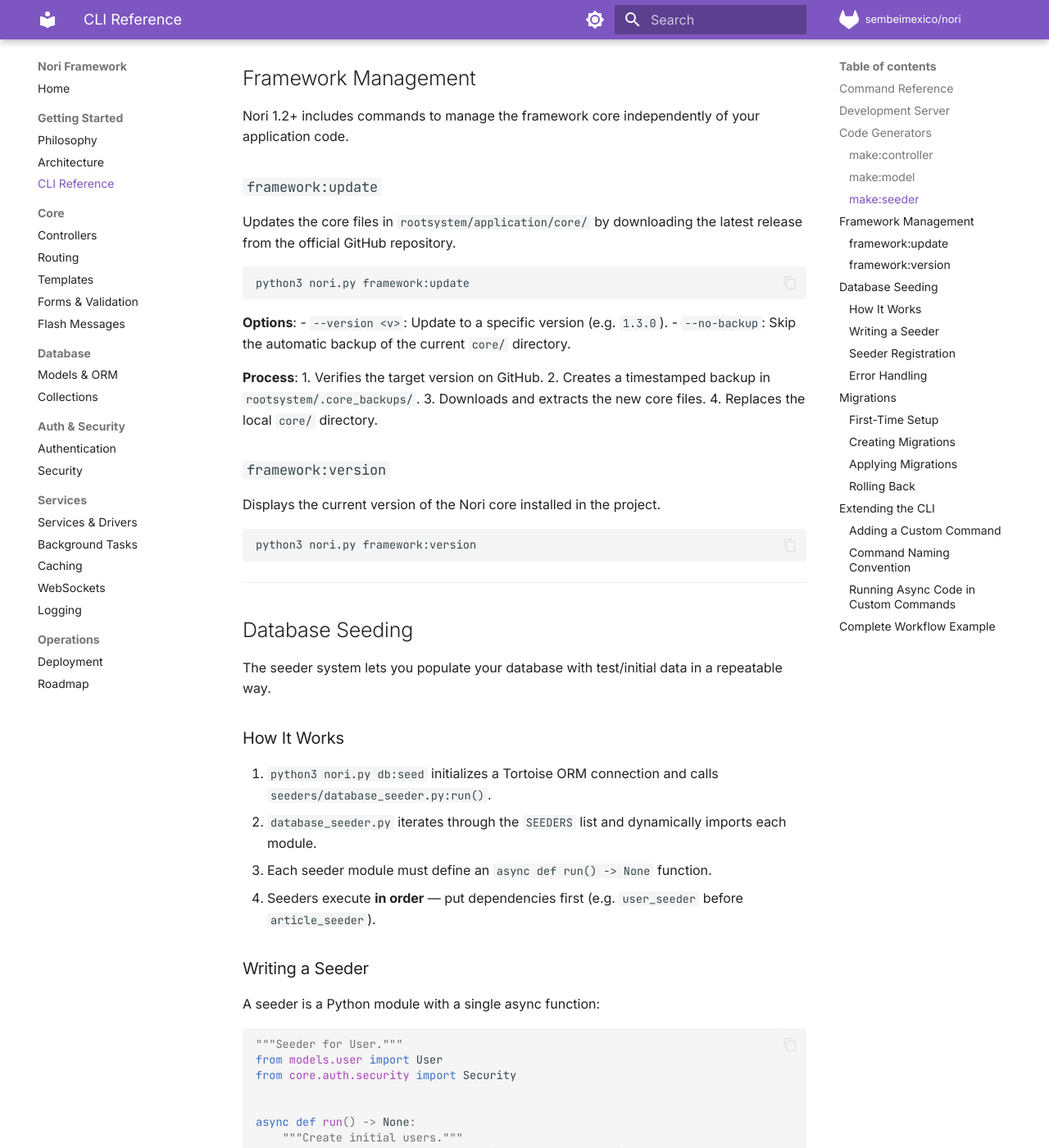
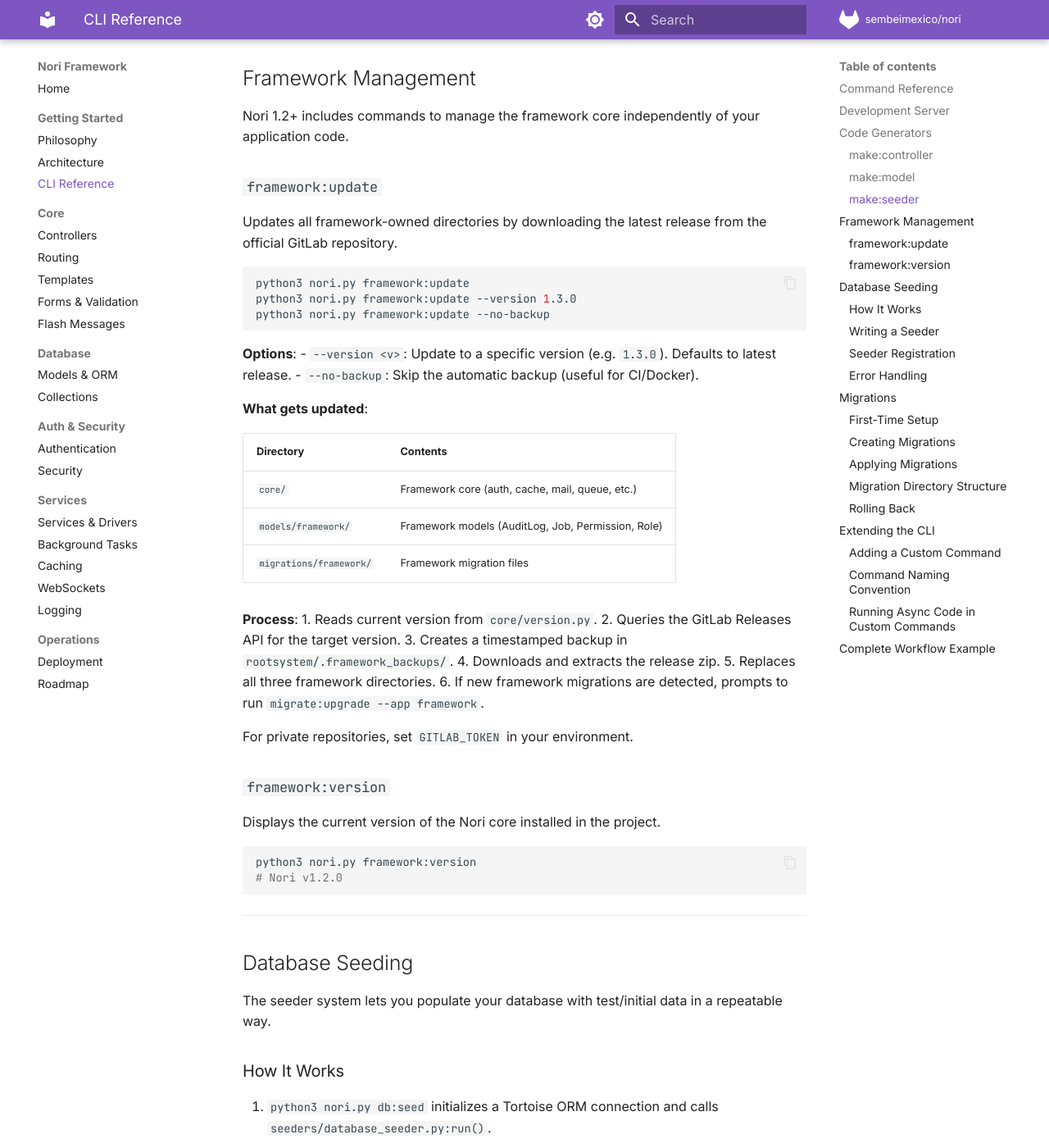
Before and after one commit to sembeimx/nori, an MkDocs documentation site: the page built from docs/cli.md, in a window 1280 px wide and 1400 px high, scrolled down 4106 px. Shown: the whole window at 82% size. Built offline with MkDocs 1.6.1 and Material for MkDocs 9.7.7, drawn with Linux system fonts in a browser that asks for light colours; comment, search, counter and statistics services are not loaded; some of the changed text lies outside the part shown.

Commit message:
Document framework:update GitLab sync, --app migration flags, and docs deployment
- cli.md: framework:update now documents all 3 synced directories
  (core/, models/framework/, migrations/framework/), GitLab source,
  GITLAB_TOKEN support. Migration commands document --app flag
  and dual migration directory structure.
- deployment.md: New section for documentation site deployment
  (MkDocs build, rsync, Apache vhost, Certbot SSL, GitLab CI).

````diff
--- a/docs/cli.md
+++ b/docs/cli.md
@@ -18,11 +18,11 @@
 | `make:seeder <Name>` | Generate a database seeder in `seeders/` |
 | `migrate:init` | Initialize the Aerich migration system |
 | `migrate:make <name>` | Create a new migration from model changes |
-| `migrate:upgrade` | Apply all pending migrations |
+| `migrate:upgrade` | Apply all pending migrations (both apps) |
 | `migrate:downgrade` | Roll back migrations |
 | `db:seed` | Run all registered database seeders |
 | `queue:work` | Run the persistent job queue worker |
-| `framework:update` | Update the Nori core from GitHub |
+| `framework:update` | Update the Nori core from GitLab |
 | `framework:version` | Show the current framework version |
 
 ---
@@ -185,21 +185,35 @@
 
 ### `framework:update`
 
-Updates the core files in `rootsystem/application/core/` by downloading the latest release from the official GitHub repository.
+Updates all framework-owned directories by downloading the latest release from the official GitLab repository.
 
 ```bash
 python3 nori.py framework:update
+python3 nori.py framework:update --version 1.3.0
+python3 nori.py framework:update --no-backup
 ```
 
 **Options**:
-- `--version <v>`: Update to a specific version (e.g. `1.3.0`).
-- `--no-backup`: Skip the automatic backup of the current `core/` directory.
+- `--version <v>`: Update to a specific version (e.g. `1.3.0`). Defaults to latest release.
+- `--no-backup`: Skip the automatic backup (useful for CI/Docker).
+
+**What gets updated**:
+
+| Directory | Contents |
+|-----------|----------|
+| `core/` | Framework core (auth, cache, mail, queue, etc.) |
+| `models/framework/` | Framework models (AuditLog, Job, Permission, Role) |
+| `migrations/framework/` | Framework migration files |
 
 **Process**:
-1. Verifies the target version on GitHub.
-2. Creates a timestamped backup in `rootsystem/.core_backups/`.
-3. Downloads and extracts the new core files.
-4. Replaces the local `core/` directory.
+1. Reads current version from `core/version.py`.
+2. Queries the GitLab Releases API for the target version.
+3. Creates a timestamped backup in `rootsystem/.framework_backups/`.
+4. Downloads and extracts the release zip.
+5. Replaces all three framework directories.
+6. If new framework migrations are detected, prompts to run `migrate:upgrade --app framework`.
+
+For private repositories, set `GITLAB_TOKEN` in your environment.
 
 ### `framework:version`
 
@@ -207,6 +221,7 @@
 
 ```bash
 python3 nori.py framework:version
+# Nori v1.2.0
 ```
 
 ---
@@ -294,26 +309,43 @@
 
 ```bash
 python3 nori.py migrate:make add_price_to_products
+python3 nori.py migrate:make add_price_to_products --app models     # same (default)
+python3 nori.py migrate:make add_audit_field --app framework        # framework models only
 ```
 
-This compares your models against the last migration state and generates a migration file in `rootsystem/application/migrations/`.
+This compares your models against the last migration state and generates a migration file in `migrations/models/` (or `migrations/framework/` for framework models).
 
 **Naming convention**: use descriptive names like `add_price_to_products`, `create_orders_table`, `remove_legacy_status_field`.
 
 ### Applying Migrations
 
 ```bash
-python3 nori.py migrate:upgrade
+python3 nori.py migrate:upgrade                   # Both apps (framework + models)
+python3 nori.py migrate:upgrade --app models       # User models only
+python3 nori.py migrate:upgrade --app framework    # Framework models only
 ```
 
-Applies all pending migrations in order.
+When `--app` is omitted, both `framework` and `models` are upgraded in order.
+
+### Migration Directory Structure
+
+Nori uses two separate migration namespaces:
+
+```
+migrations/
+├── framework/    ← Managed by Nori (ships with framework:update)
+└── models/       ← Managed by the developer (your models)
+```
+
+Framework migrations are never mixed with your application migrations. When you run `framework:update`, new framework migrations are downloaded automatically and can be applied with `migrate:upgrade --app framework`.
 
 ### Rolling Back
 
 ```bash
-python3 nori.py migrate:downgrade              # Roll back 1 migration
-python3 nori.py migrate:downgrade --steps 3     # Roll back 3 migrations
-python3 nori.py migrate:downgrade --delete      # Roll back and delete the migration file
+python3 nori.py migrate:downgrade                          # Roll back 1 (user models)
+python3 nori.py migrate:downgrade --steps 3                # Roll back 3
+python3 nori.py migrate:downgrade --app framework          # Roll back framework
+python3 nori.py migrate:downgrade --delete                 # Roll back and delete the file
 ```
 
 ---
````
Also changed, not shown: docs/deployment.md (+47 -0 lines).
